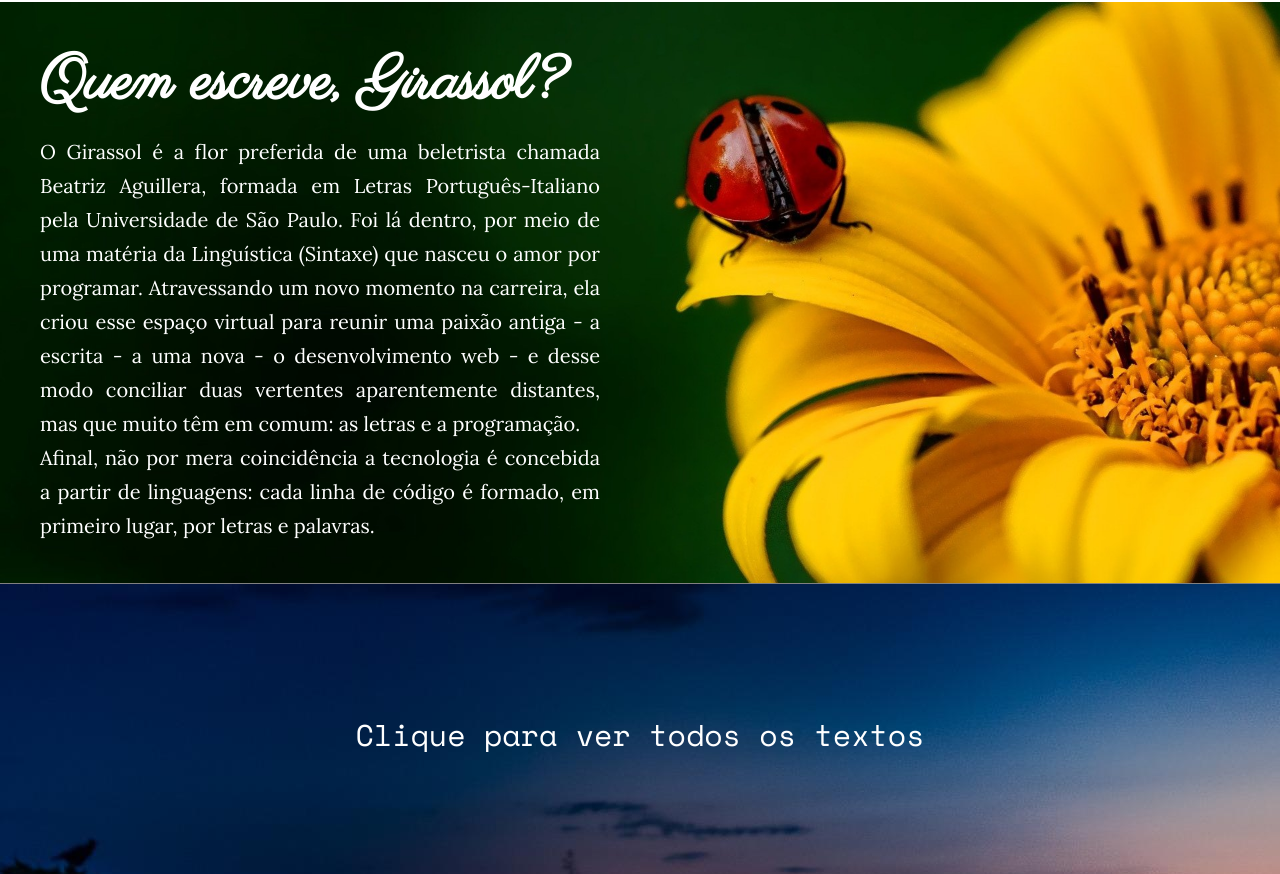
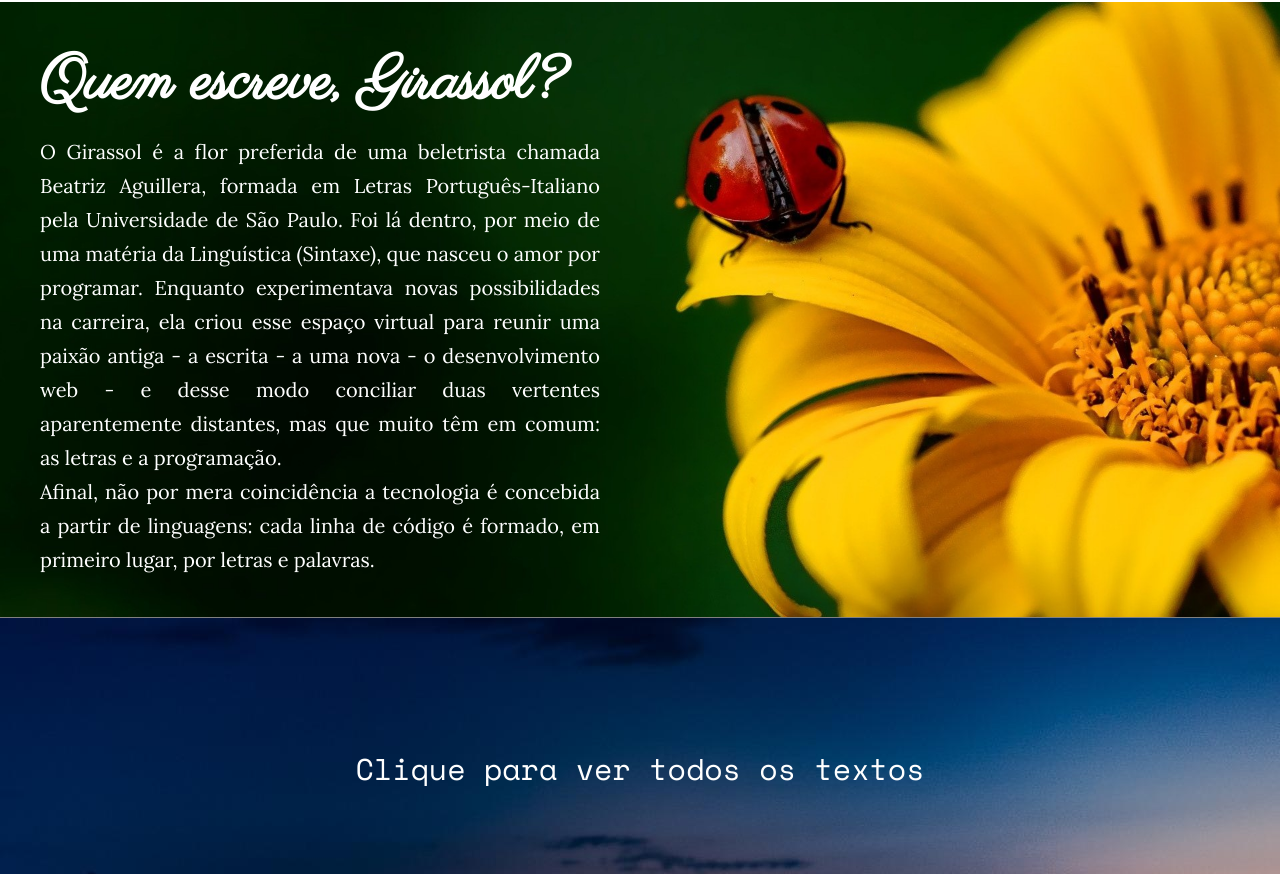
Before and after one commit to BeatrizAguillera/Eu-Girassol, a plain HTML site: page index.html in a window 1280 px wide. Shown: the part 1090-1964 px from the top of the page. Drawn offline with nearby package versions, Linux system fonts and the light colour scheme; a web font is replaced by a local one.

```diff
--- a/index.html
+++ b/index.html
@@ -284,8 +284,8 @@
             O Girassol é a flor preferida de uma beletrista chamada Beatriz
             Aguillera, formada em Letras Português-Italiano pela Universidade de
             São Paulo. Foi lá dentro, por meio de uma matéria da Linguística
-            (Sintaxe) que nasceu o amor por programar. Atravessando
-            um novo momento na carreira,
+            (Sintaxe), que nasceu o amor por programar. Enquanto experimentava
+            novas possibilidades na carreira,
             ela criou esse espaço virtual para reunir uma paixão antiga - a
             escrita - a uma nova - o desenvolvimento web - e desse modo
             conciliar duas vertentes aparentemente distantes, mas que muito têm
```
